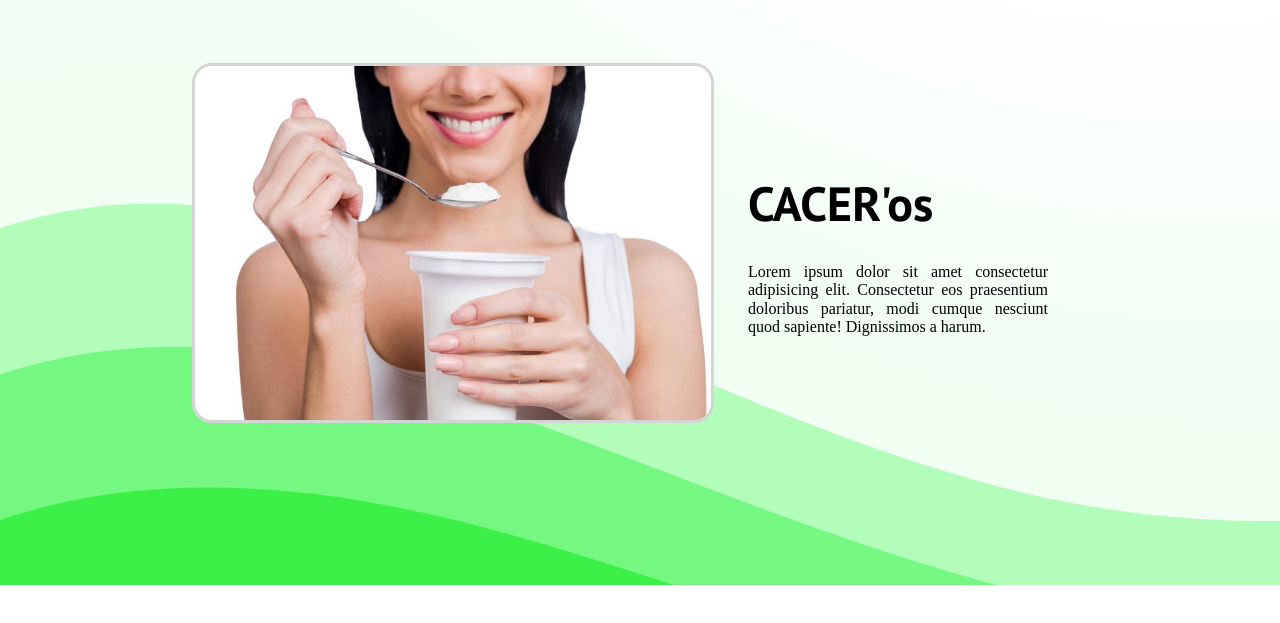
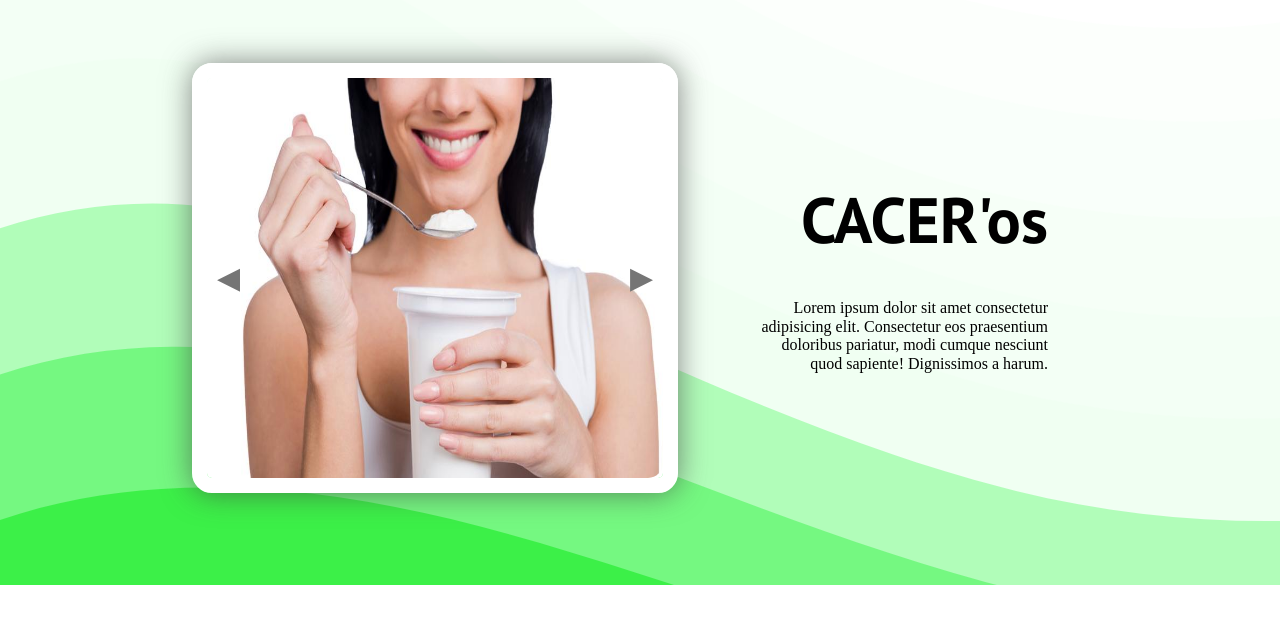
Before and after one commit to Juancaceres963/CACERos, a plain HTML site: page index.html in a window 1280 px wide. Shown: the part 55-678 px from the top of the page. Drawn offline with nearby package versions, Linux system fonts and the light colour scheme.

Commit message:
Carrusel de imagenes de presentacion

```diff
--- a/css/style.css
+++ b/css/style.css
@@ -51,22 +51,64 @@ header {
 .contenedor {
   margin: 5% 15%;
 }
-.contenedor.home {
-  display: flex;
+@media only screen and (min-width: 768px) {
+    .contenedor.home {
+        display: flex;
+      }
 }
-.presentaciones img {
-  border: 3px solid rgb(212, 212, 212);
+.carousel {
+  position: relative;
+  width: 100%;
+  height: 400px;
+  overflow: hidden;
+  border: 15px solid rgb(255, 255, 255);
   border-radius: 20px;
+  box-shadow: 0 0 30px rgba(66, 66, 66, 0.651);
+}
+.carousel ul {
+  position: absolute;
+  list-style: none;
+  margin: 0;
+  padding: 0;
+  width: 300%;
   height: 100%;
+  transition: transform 0.5s ease-in-out;
+  background-color: #fff;
+}
+.carousel ul li {
+  float: left;
+  width: 33.333%;
+  height: 100%;
+}
+.carousel ul li img {
+  display: block;
   width: 100%;
+  height: 100%;
+  border-radius: 15px;
+}
+.carousel-prev, .carousel-next {
+  position: absolute;
+  top: 50%;
+  transform: translateY(-50%);
+  font-size: 30px;
+  color: rgb(117, 117, 117);
+  text-decoration: none;
+  z-index: 2;
+}
+.carousel-prev {
+  left: 10px;
+}
+.carousel-next {
+  right: 10px;
 }
 .texto-presentacion {
+ margin: auto 0 auto 30px;
   max-width: 300px;
   padding: 25px 40px;
-  text-align: justify;
-  margin: auto 0;
+  text-align: end;
 }
 .texto-presentacion h1 {
-  font-size: 3rem;
+  margin-top: 0;
+  font-size: 4rem;
   font-family: "PT Sans", sans-serif;
 }
--- a/index.html
+++ b/index.html
@@ -22,8 +22,14 @@
         </ul>
       </nav>
         <div class="contenedor home">
-            <div class="presentaciones">
-                <img src="/img/presentaciones1.jpg" alt="">
+            <div class="carousel">
+                <ul>
+                    <li><img src="img/presentaciones1.jpg"></li>
+                    <li><img src="/img/presentaciones2.jpg"></li>
+                    <li><img src="/img/presentaciones3.jpeg"></li>
+                </ul>
+            <a class="carousel-prev" href="#">&#9664;</a>
+            <a class="carousel-next" href="#">&#9654;</a>
             </div>
             <div class="texto-presentacion">
               <h1>CACER'os</h1>
--- a/js/script.js
+++ b/js/script.js
@@ -1,4 +1,36 @@
 $(document).ready(function() {
-    var prueba = "Soy una variable de jquery";
-    console.log(prueba);
+    /* Carrusel */
+    var carousel = document.querySelector('.carousel');
+var prevButton = carousel.querySelector('.carousel-prev');
+var nextButton = carousel.querySelector('.carousel-next');
+var images = carousel.querySelectorAll('img');
+var imageIndex = 0;
+
+setInterval(function() {
+  imageIndex++;
+  if (imageIndex >= images.length) {
+    imageIndex = 0;
+  }
+  carousel.querySelector('ul').style.transform = 'translateX(-' + (imageIndex * 33.333) + '%)';
+}, 30000);
+
+prevButton.addEventListener('click', function(e) {
+  e.preventDefault();
+  imageIndex--;
+  if (imageIndex < 0) {
+    imageIndex = images.length - 1;
+  }
+  carousel.querySelector('ul').style.transform = 'translateX(-' + (imageIndex * 33.333) + '%)';
 });
+
+nextButton.addEventListener('click', function(e) {
+  e.preventDefault();
+  imageIndex++;
+  if (imageIndex >= images.length) {
+    imageIndex = 0;
+  }
+  carousel.querySelector('ul').style.transform = 'translateX(-' + (imageIndex * 33.333) + '%)';
+});
+``
+
+});
```
Also changed, not shown: img/presentaciones2.jpg (added), img/presentaciones3.jpeg (added).
